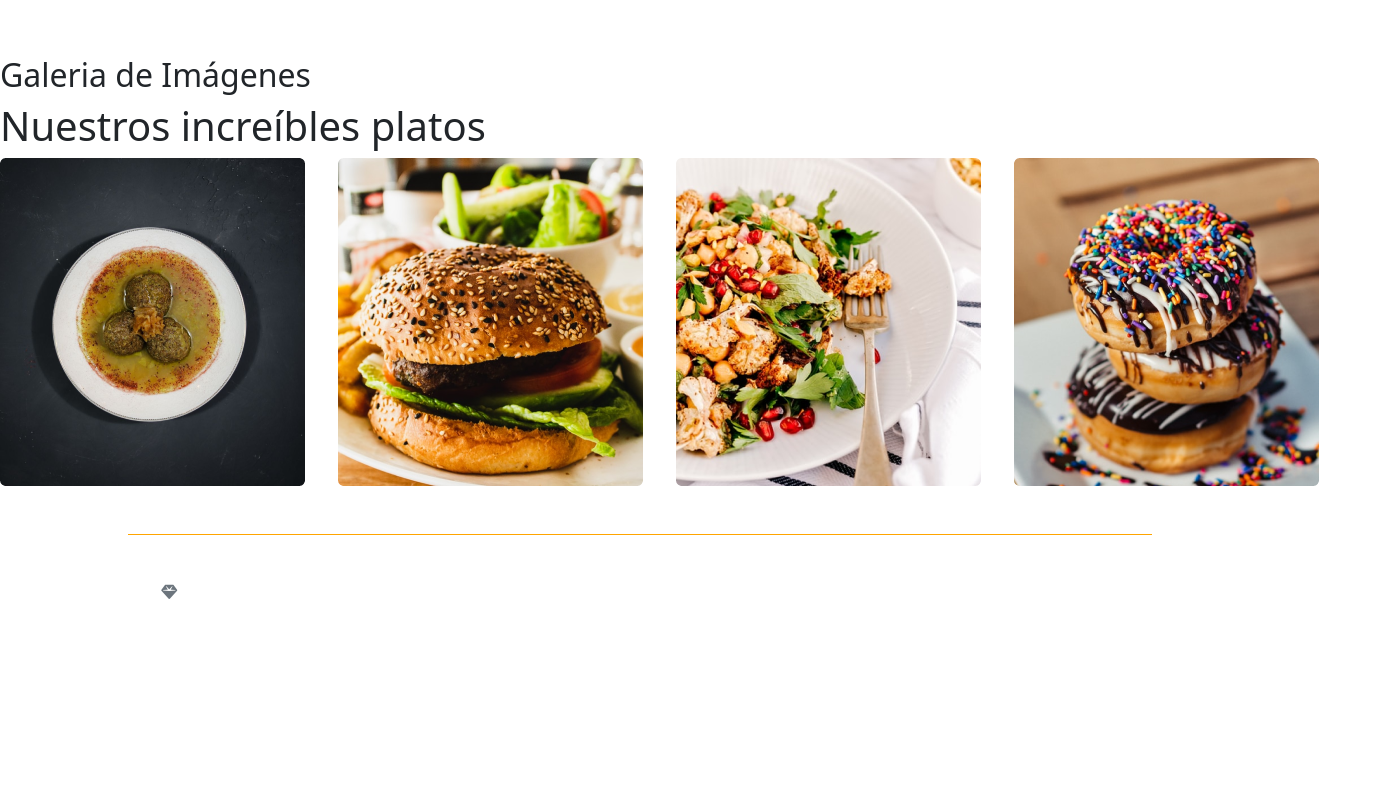
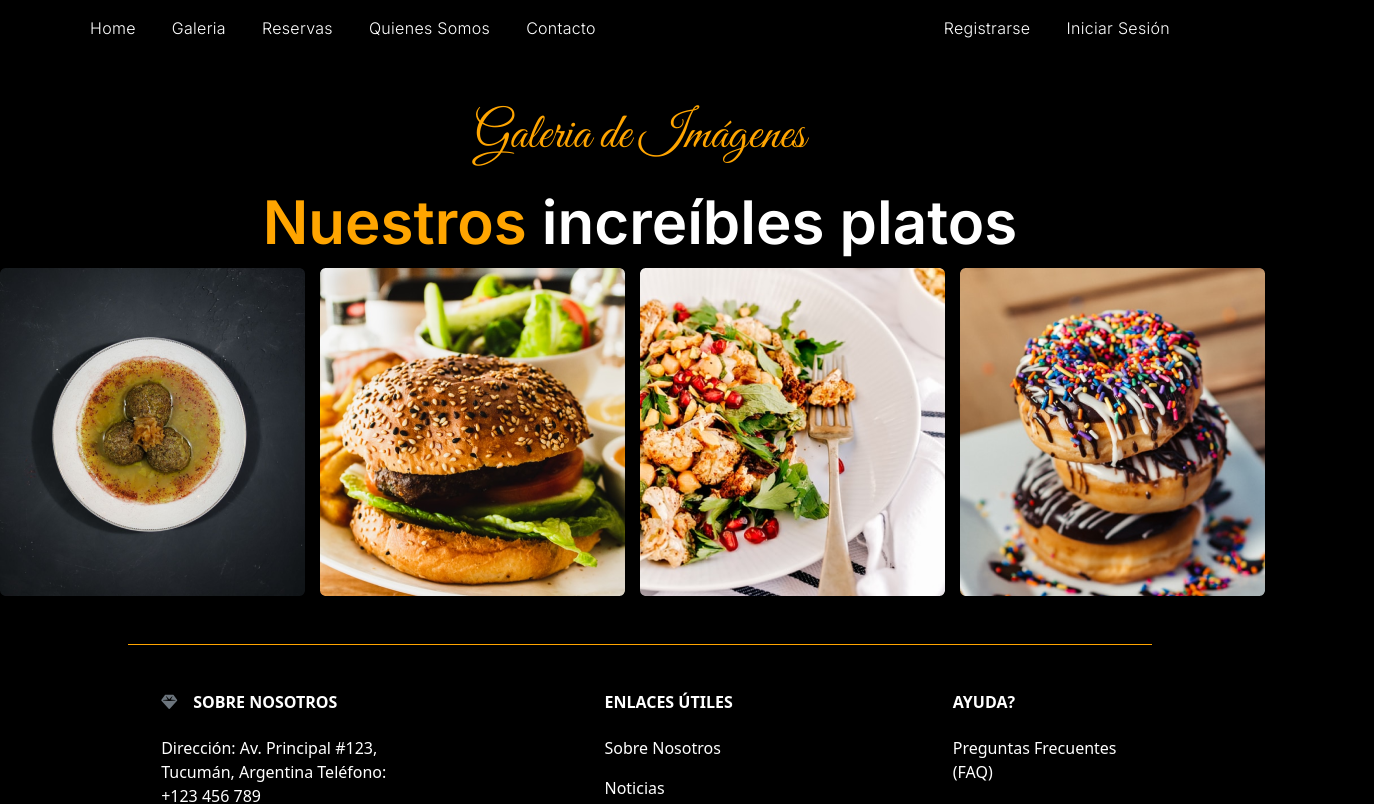
Before and after one commit to ftarulli/fd-git, a React (Vite) app: page /galeria in a window 1280 px wide. Shown: the top 804 px of the page, 1374 px wide, since content can reach past the window. Built offline with nearby package versions, Linux system fonts and the light colour scheme.

Commit message:
agrego useEffect para backgroun de galeria

```diff
--- a/src/css/galeria.css
+++ b/src/css/galeria.css
@@ -1,12 +1,11 @@
-body {
-
+/* body {
   background-size: cover;
   background-position: center;
   background-repeat: no-repeat;
-	background-color: rgba(0, 0, 0, 0.26); /* Opacidad del 50% (0.5) */
-}
+  background-color: rgba(0, 0, 0, 0.26); Opacidad del 50% (0.5)
+} */
 body::after {
-	content: '';
+  content: "";
 
   position: fixed;
   top: 0;
@@ -34,7 +33,7 @@ body::after {
 .slider-container {
   position: relative;
   width: 100%;
-	overflow:hidden;
+  overflow: hidden;
 }
 
 .slider {
@@ -67,7 +66,7 @@ body::after {
   color: rgb(255, 255, 255); /* Color del texto */
   font-size: 2rem; /* Tamaño de la fuente */
   margin-bottom: 10px; /* Margen inferior */
-	font-family: 'Inter';
+  font-family: "Inter";
   font-weight: 600;
   font-size: 60px;
 }
@@ -78,7 +77,7 @@ body::after {
   font-size: 1.5rem; /* Tamaño de la fuente */
   margin-bottom: 20px; /* Margen inferior */
 
-	font-family: 'Great Vibes';
+  font-family: "Great Vibes";
   font-weight: 200;
   font-size: 50px;
   margin-top: 50px;
--- a/src/pages/Galeria.jsx
+++ b/src/pages/Galeria.jsx
@@ -1,9 +1,13 @@
 import Slider from "react-slick";
 import "slick-carousel/slick/slick.css";
 import "slick-carousel/slick/slick-theme.css";
-// import '../css/galeria.css';
+import "../css/galeria.css";
+import { useLayoutEffect } from "react";
 
 export const Galeria = () => {
+  useLayoutEffect(() => {
+    document.body.style.backgroundColor = "black";
+  });
   const settings = {
     dots: false,
     infinite: true,
```
Lines whose indentation alone changed are shown as unchanged.
